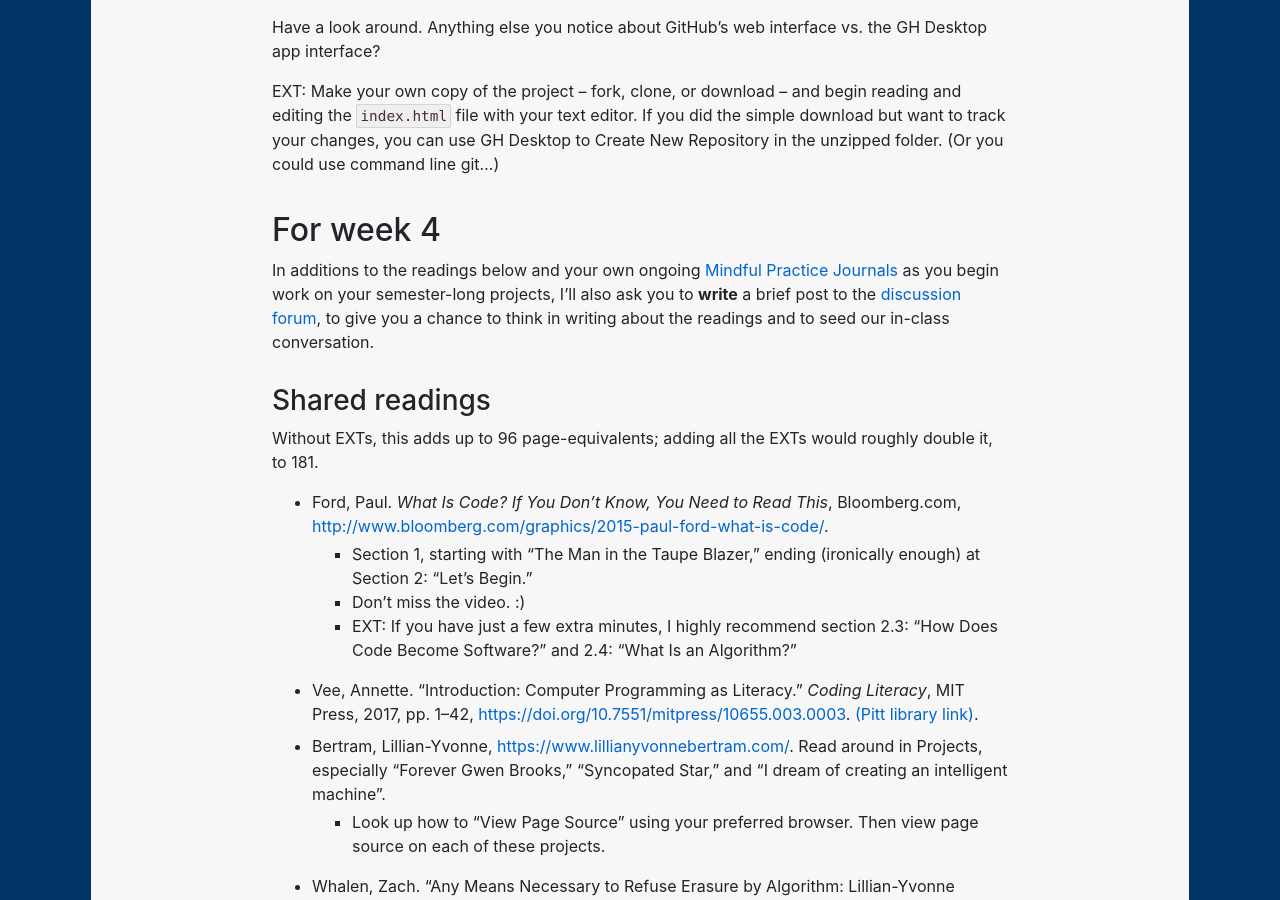
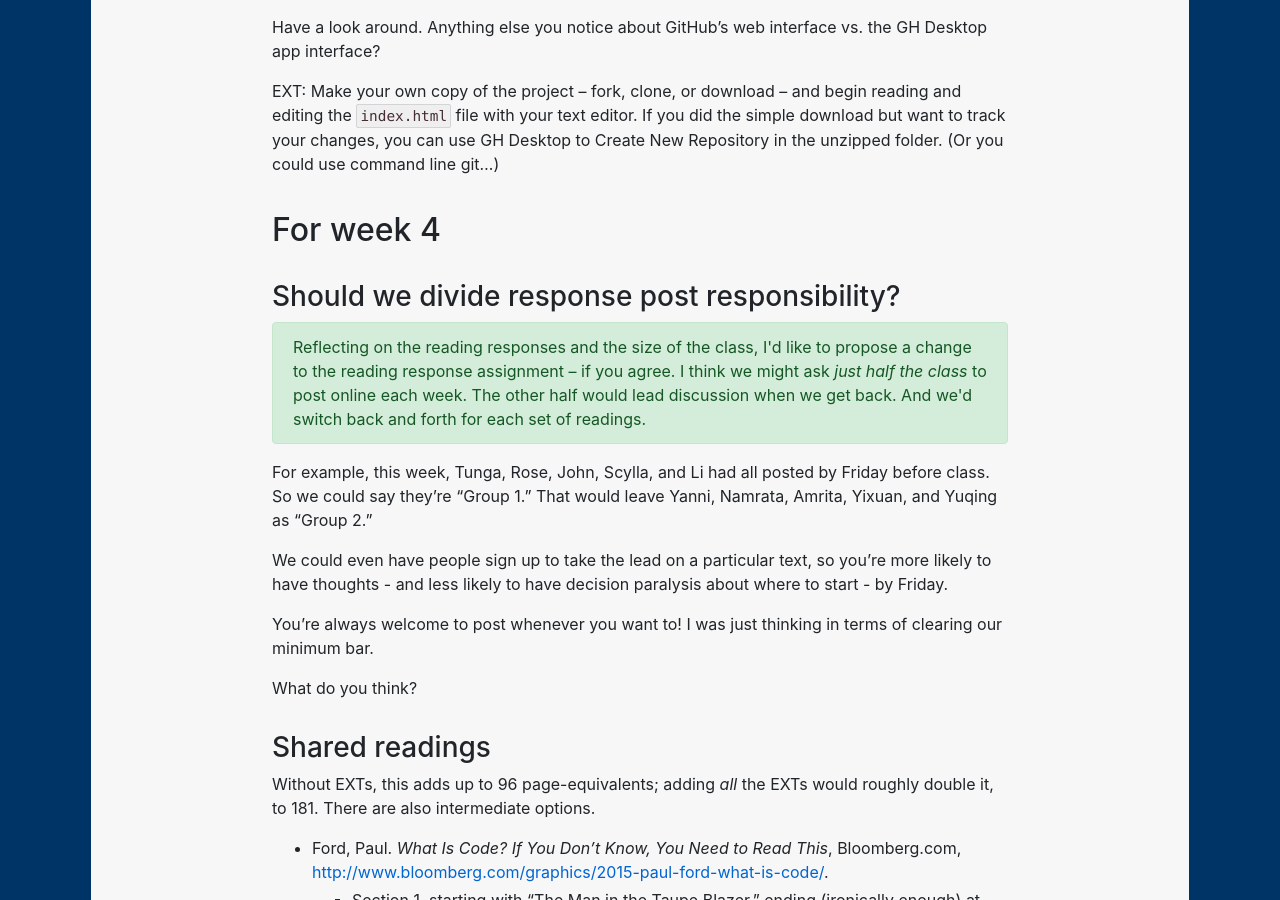
Before and after one commit to benmiller314/dsam2025fall, a Jekyll site: the page built from oldplans/week-03.md, in a window 1280 px wide and 900 px high, scrolled down 6142 px. Built offline with Jekyll 4.4.1, drawn with Linux system fonts in a browser that asks for light colours; our own code applies the rules of GitHub Pages for plain Markdown files.

Commit message:
propose a weekly reader-response rotation

```diff
--- a/oldplans/week-03.md
+++ b/oldplans/week-03.md
@@ -251,11 +251,23 @@ EXT: Make your own copy of the project – fork, clone, or download – and be
 
 ## For week 4 {#hw}
 
-In additions to the readings below and your own ongoing [Mindful Practice Journals](../projects#mindful-practice-journals) as you begin work on your semester-long projects, I'll also ask you to **write** a brief post to the [discussion forum](https://github.com/benmiller314/dsam{{site.course.slugterm}}/discussions/), to give you a chance to think in writing about the readings and to seed our in-class conversation.
+### Should we divide response post responsibility?
+<div class="panel panel-warning alert alert-success">
+    <div class="panel-body alert-body">
+        Reflecting on the reading responses and the size of the class, I'd like to propose a change to the reading response assignment – if you agree. I think we might ask <em>just half the class</em> to post online each week. The other half would lead discussion when we get back. And we'd switch back and forth for each set of readings.
+</div></div>
+
+For example, this week, Tunga, Rose, John, Scylla, and Li had all posted by Friday before class. So we could say they're "Group 1." That would leave Yanni, Namrata, Amrita, Yixuan, and Yuqing as "Group 2."
+
+We could even have people sign up to take the lead on a particular text, so you're more likely to have thoughts - and less likely to have decision paralysis about where to start - by Friday.
+
+You're always welcome to post whenever you want to! I was just thinking in terms of clearing our minimum bar.
+
+What do you think?
 
 ### Shared readings
 
-Without EXTs, this adds up to 96 page-equivalents; adding all the EXTs would roughly double it, to 181.
+Without EXTs, this adds up to 96 page-equivalents; adding *all* the EXTs would roughly double it, to 181. There are also intermediate options.
 
 
 * Ford, Paul. <em>What Is Code? If You Don’t Know, You Need to Read This</em>, Bloomberg.com, <a href="http://www.bloomberg.com/graphics/2015-paul-ford-what-is-code/">http://www.bloomberg.com/graphics/2015-paul-ford-what-is-code/</a>.
```
